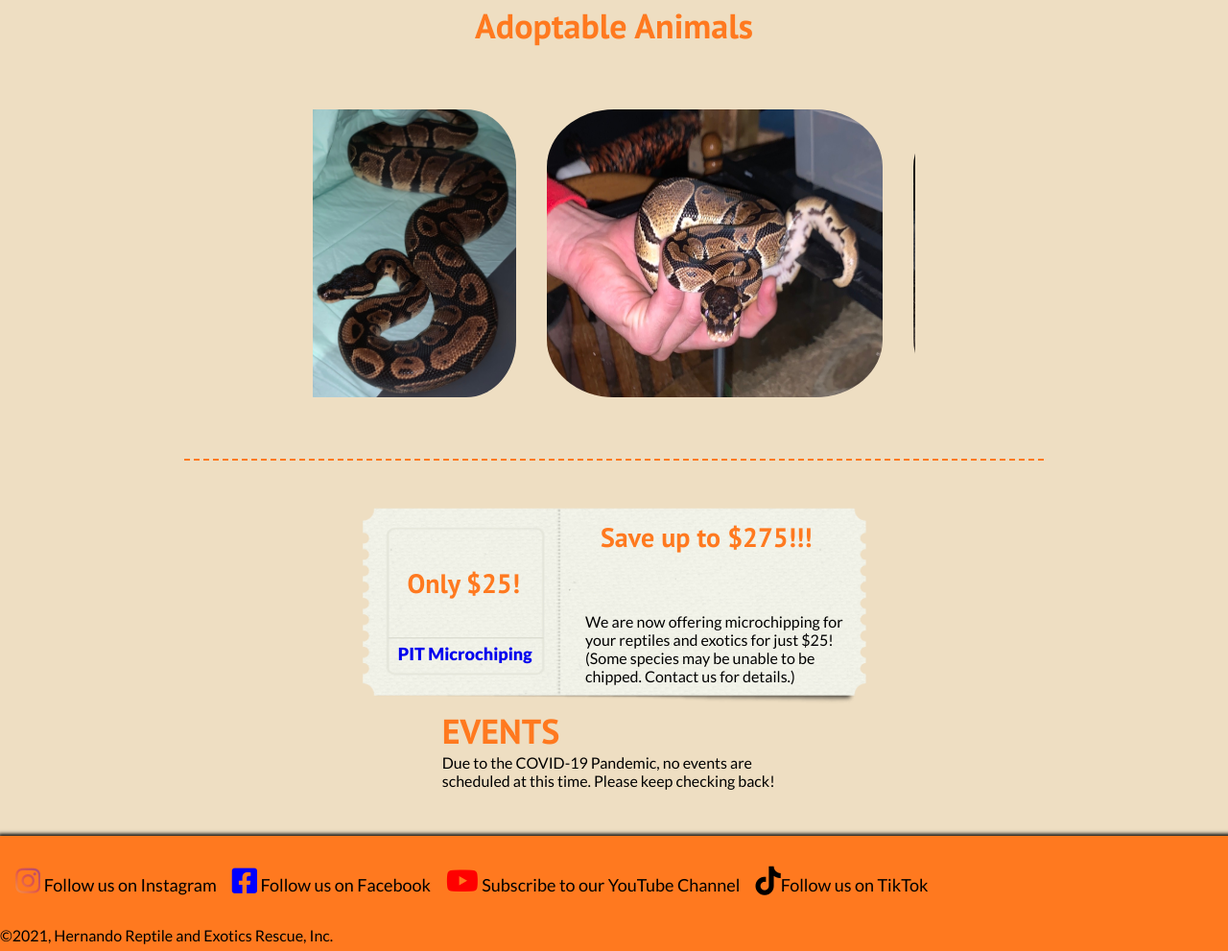
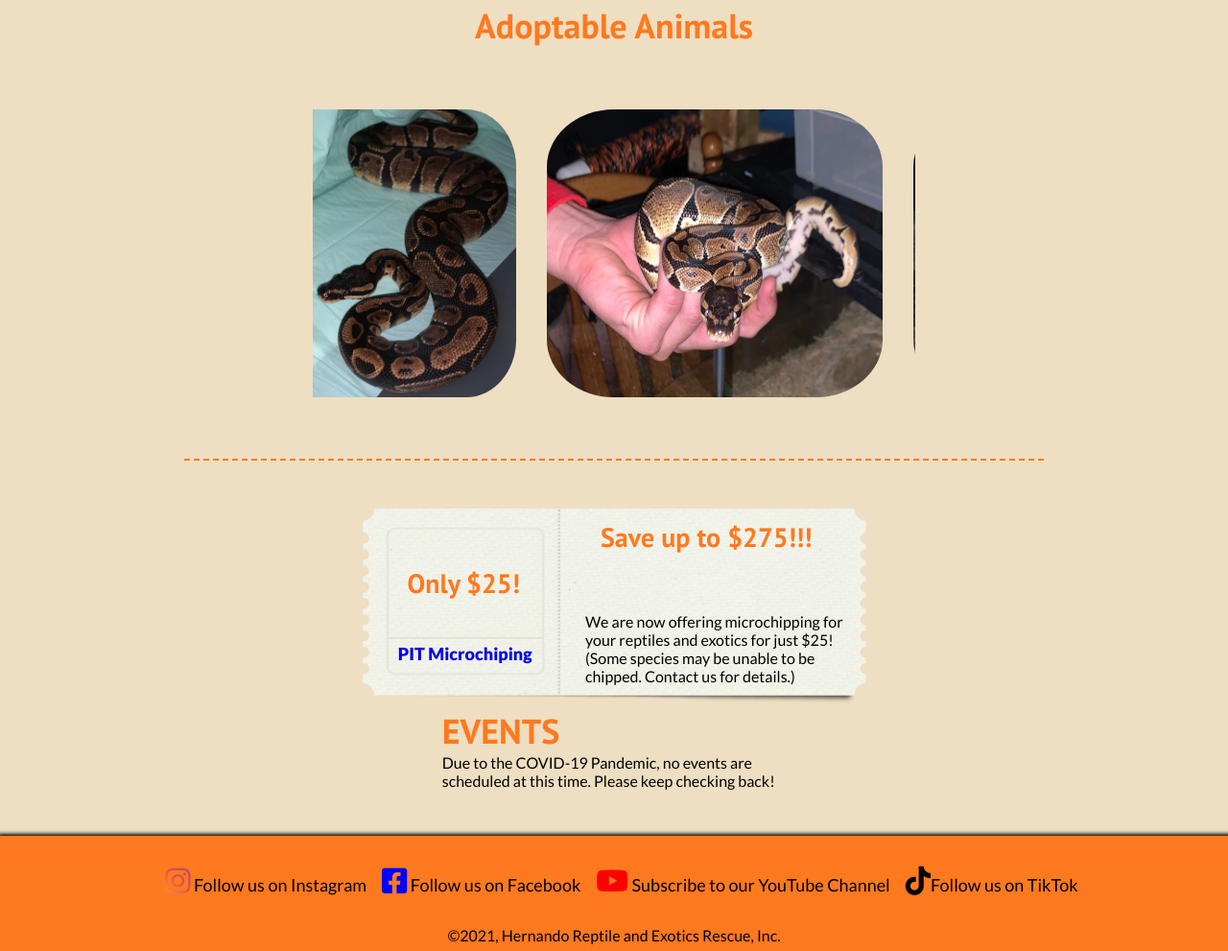
Before and after one commit to ajcuddeback/Hernando-Reptile, a plain HTML site: page index.html in a window 1280 px wide. Shown: the part 1654-2645 px from the top of the page at 96% size. Drawn offline with Linux system fonts and the light colour scheme.

Commit message:
centered footer text

```diff
--- a/index.html
+++ b/index.html
@@ -221,7 +221,7 @@
                 href="https://www.tiktok.com/@hernandoreptile?fbclid=IwAR0D1I--Q02CSXhuLr2Zvh_6WsxZcRS-KJKGAVd60hWRqSvNNjMrd5DhmRg"><i
                     class="fab fa-tiktok"></i>Follow us on TikTok</a>
         </div>
-        <p class="margin-top">&#169;2021, Hernando Reptile and Exotics Rescue, Inc.</p>
+        <p class="margin-top copy-write">&#169;2021, Hernando Reptile and Exotics Rescue, Inc.</p>
     </footer>
     <script src="./scripts/script.js " async defer></script>
 </body>
--- a/styles/style.css
+++ b/styles/style.css
@@ -868,6 +868,7 @@ footer {
 
 .footer-content {
   display: flex;
+  justify-content: center;
   padding-top: 4vh;
 }
 .footer-content p,
@@ -880,6 +881,9 @@ footer {
 }
 .footer-content i {
   font-size: 30px;
+}
+.copy-write {
+  text-align: center;
 }
 .fa-instagram {
   background: -webkit-linear-gradient(45deg, #f99847, #de554c, #a84b7a);
```
